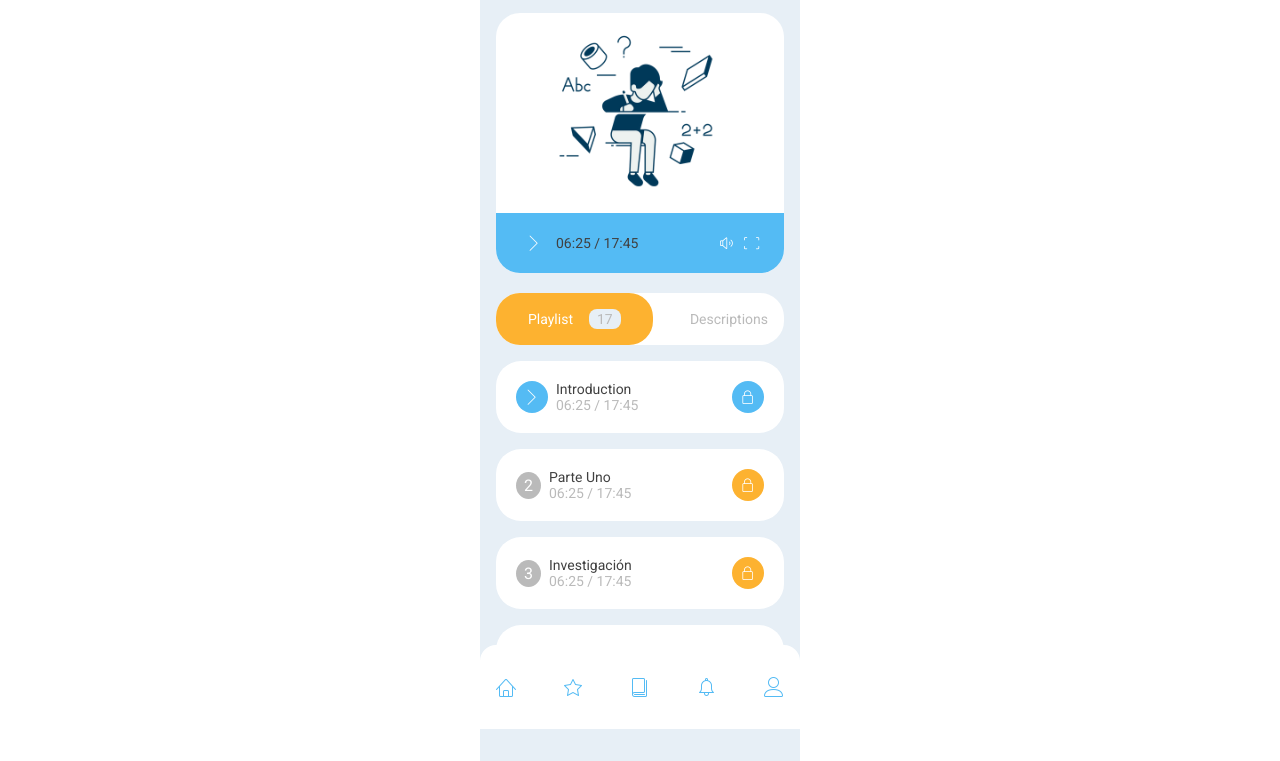
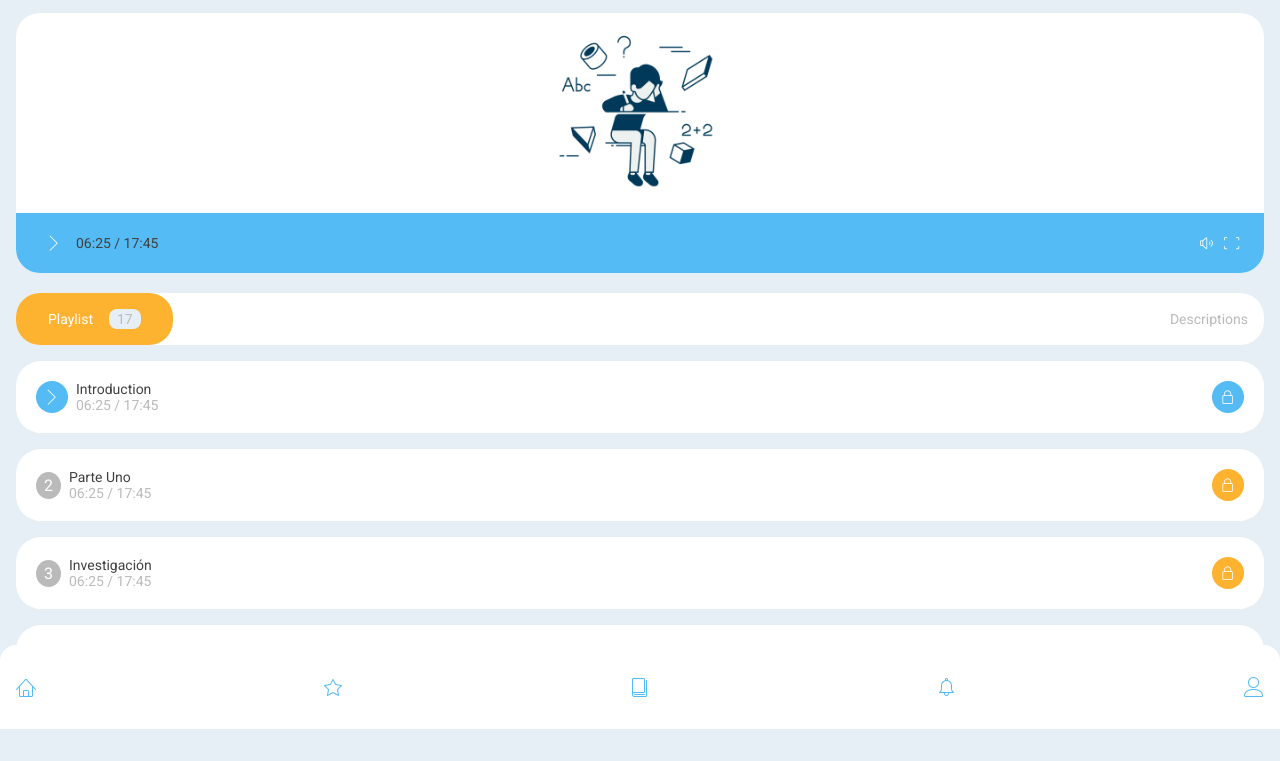
Before and after one commit to juancotera/YachayGoApp, a plain HTML site: page course.html in a window 1280 px wide. Shown: the part 71-832 px from the top of the page. Drawn offline with Linux system fonts and the light colour scheme; a web font is replaced by a local one.

Commit message:
wrapper correct

```diff
--- a/catalog.css
+++ b/catalog.css
@@ -29,7 +29,7 @@ a {
 }
 
 .wrapper {
-  max-width: 320px;
+  min-width: 320px;
   margin: auto;
   background: var(--LightLightBlue);
   padding-block-end: 32px;
@@ -255,7 +255,7 @@ a {
   position: fixed;
   bottom: 0;
   background: var(--White);
-  min-width: 320px;
+  min-width: 100%;
   border-radius: 16px 16px 0 0;
 }
 
--- a/course.css
+++ b/course.css
@@ -32,7 +32,7 @@ a {
 }
 
 .wrapper {
-  max-width: 320px;
+  min-width: 320px;
   margin: auto;
   background: var(--LightLightBlue);
   padding-block-end: 32px;
@@ -72,6 +72,7 @@ a {
   padding-inline: 16px;
   background: var(--White);
   padding-block: 20px;
+
 }
 
 .header a li {
@@ -251,7 +252,7 @@ a {
   position: fixed;
   bottom: 0;
   background: var(--White);
-  min-width: 320px;
+  min-width: 100%;
   border-radius: 16px 16px 0 0;
 }
 
```
